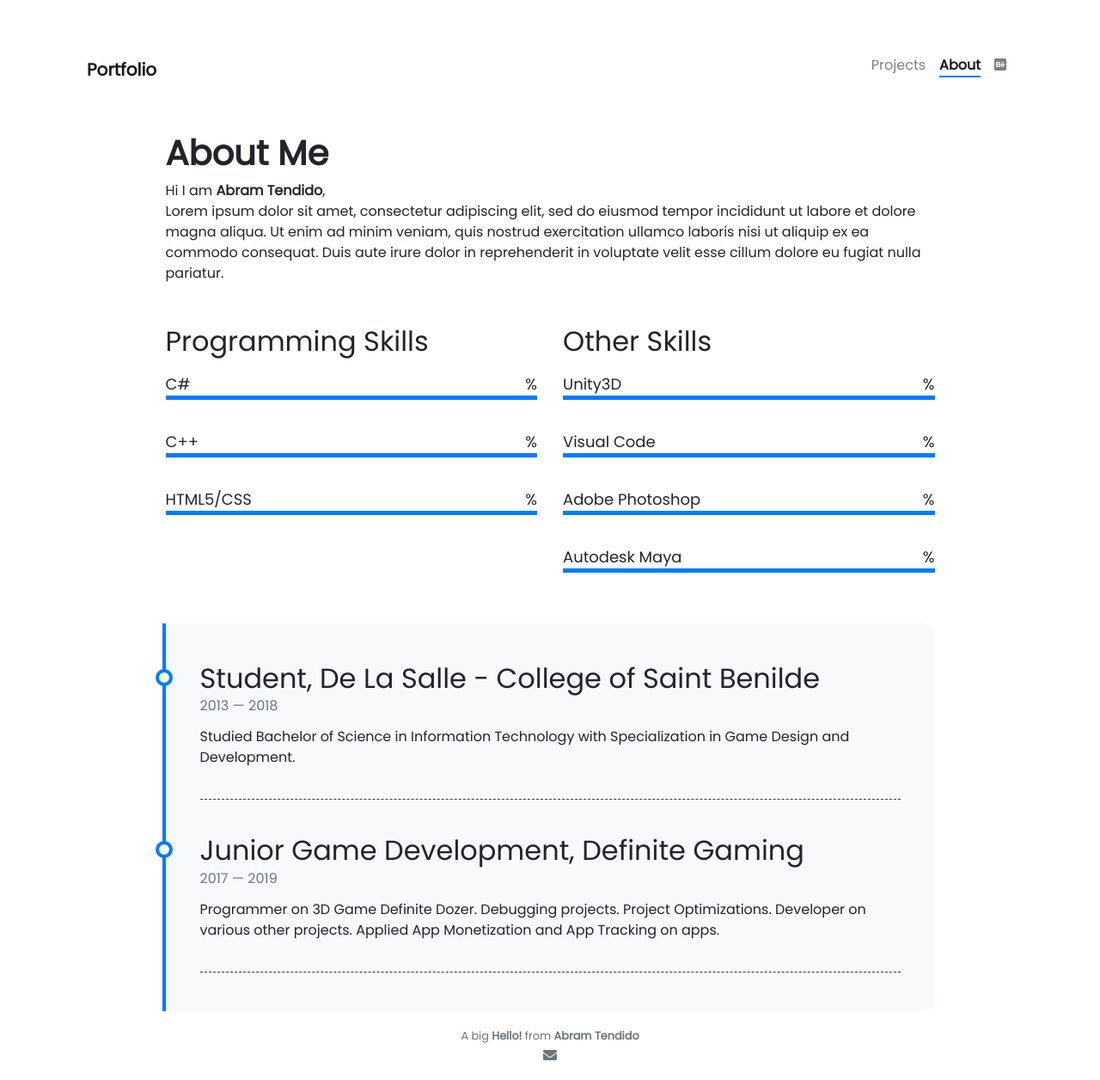
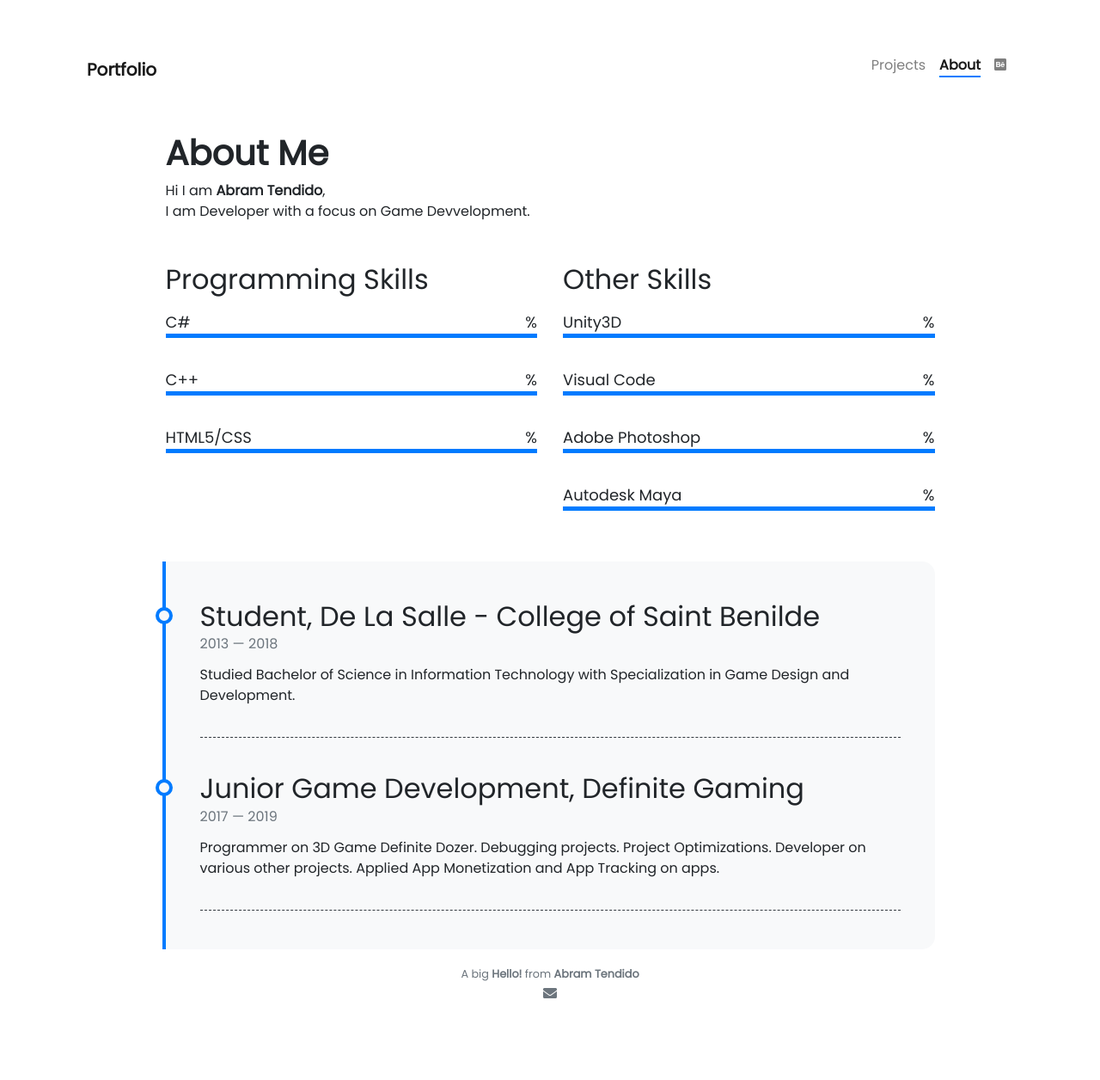
Before and after one commit to AbramTendido/portfolio, a Jekyll site: the page built from pages/about.md, in a window 1280 px wide. Shown: the whole page at 86% size. Built offline with Jekyll 4.4.1, drawn with Linux system fonts in a browser that asks for light colours; nearby versions of some CDN libraries; comment, search, counter and statistics services are not loaded; after the commit the page ends 1184 px from its top, so only the background shows below that.

Commit message:
Update about.md

```diff
--- a/pages/about.md
+++ b/pages/about.md
@@ -8,7 +8,7 @@
 # **About Me**
 
 Hi I am **{{ site.author.name }}**,<br>
-Lorem ipsum dolor sit amet, consectetur adipiscing elit, sed do eiusmod tempor incididunt ut labore et dolore magna aliqua. Ut enim ad minim veniam, quis nostrud exercitation ullamco laboris nisi ut aliquip ex ea commodo consequat. Duis aute irure dolor in reprehenderit in voluptate velit esse cillum dolore eu fugiat nulla pariatur.
+I am Developer with a focus on Game Devvelopment.
 
 <div class="row">
 {% include skills.html title="Programming Skills" source=site.data.programming-skills %}
```
